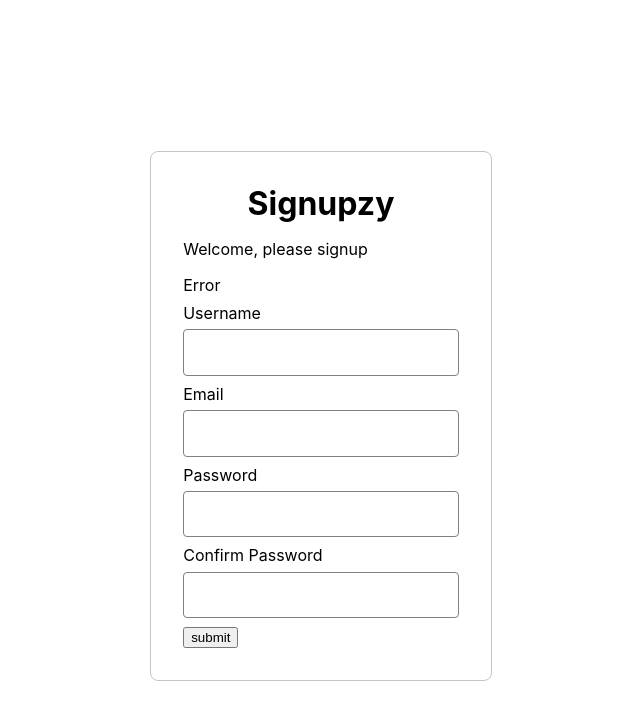
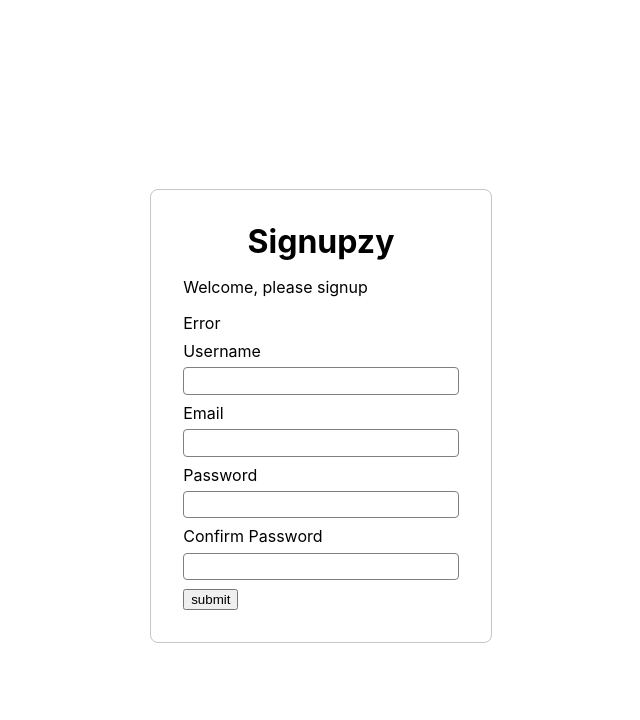
Before and after one commit to maltenz/signupzy, a React (Create React App) app: page / in a window 1280 px wide. Shown: the top 720 px of the page, without its empty margins (335-975 px from the left). Built offline with nearby package versions, Linux system fonts and the light colour scheme.

Commit message:
Global css reset

```diff
--- a/public/index.html
+++ b/public/index.html
@@ -3,6 +3,7 @@
   <head>
     <meta charset="utf-8" />
     <link rel="icon" href="%PUBLIC_URL%/favicon.ico" />
+    <link rel="stylesheet" href="%PUBLIC_URL%/styles.css" />
     <meta name="viewport" content="width=device-width, initial-scale=1" />
     <meta name="theme-color" content="#000000" />
     <meta
--- /dev/null
+++ b/public/styles.css
@@ -0,0 +1,3 @@
+* {
+  box-sizing: border-box;
+}
```
